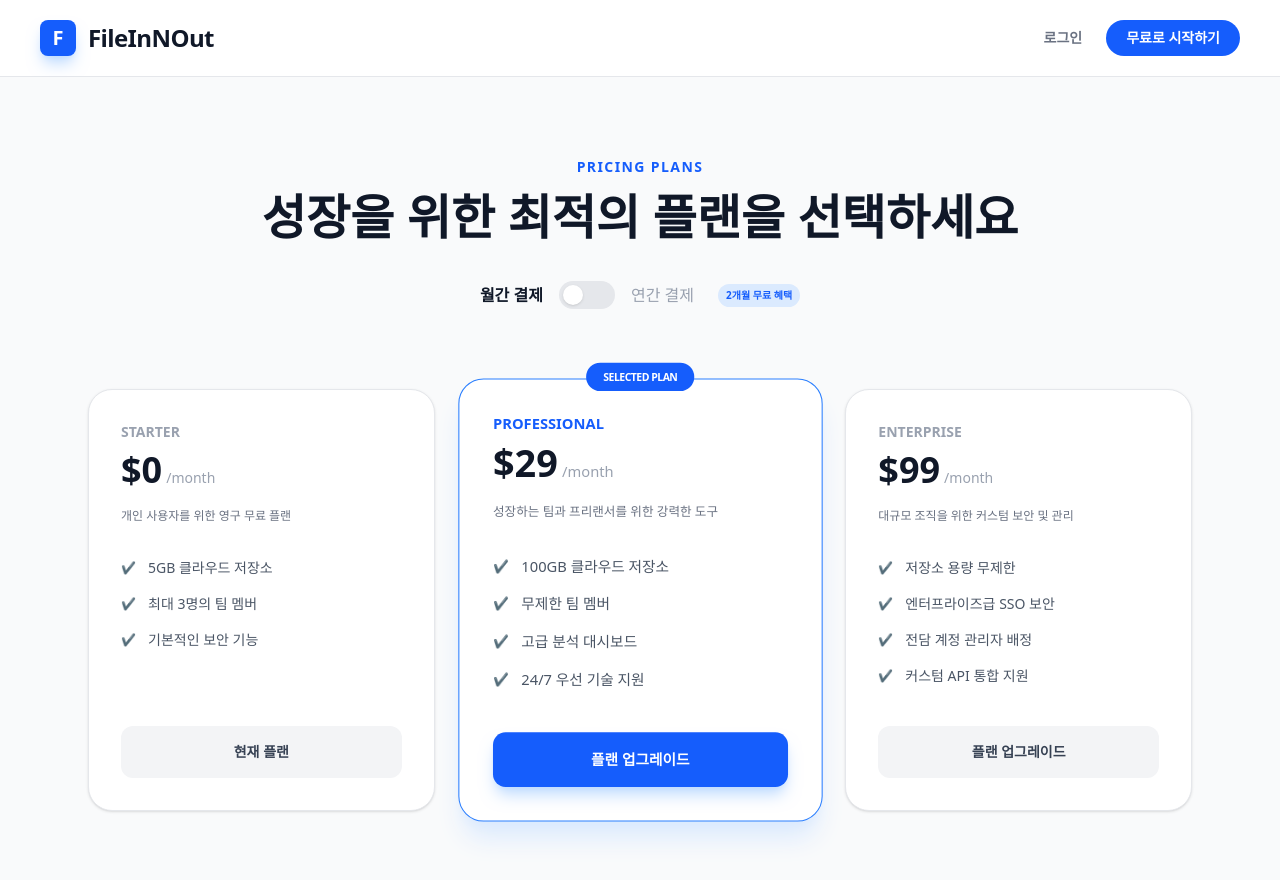
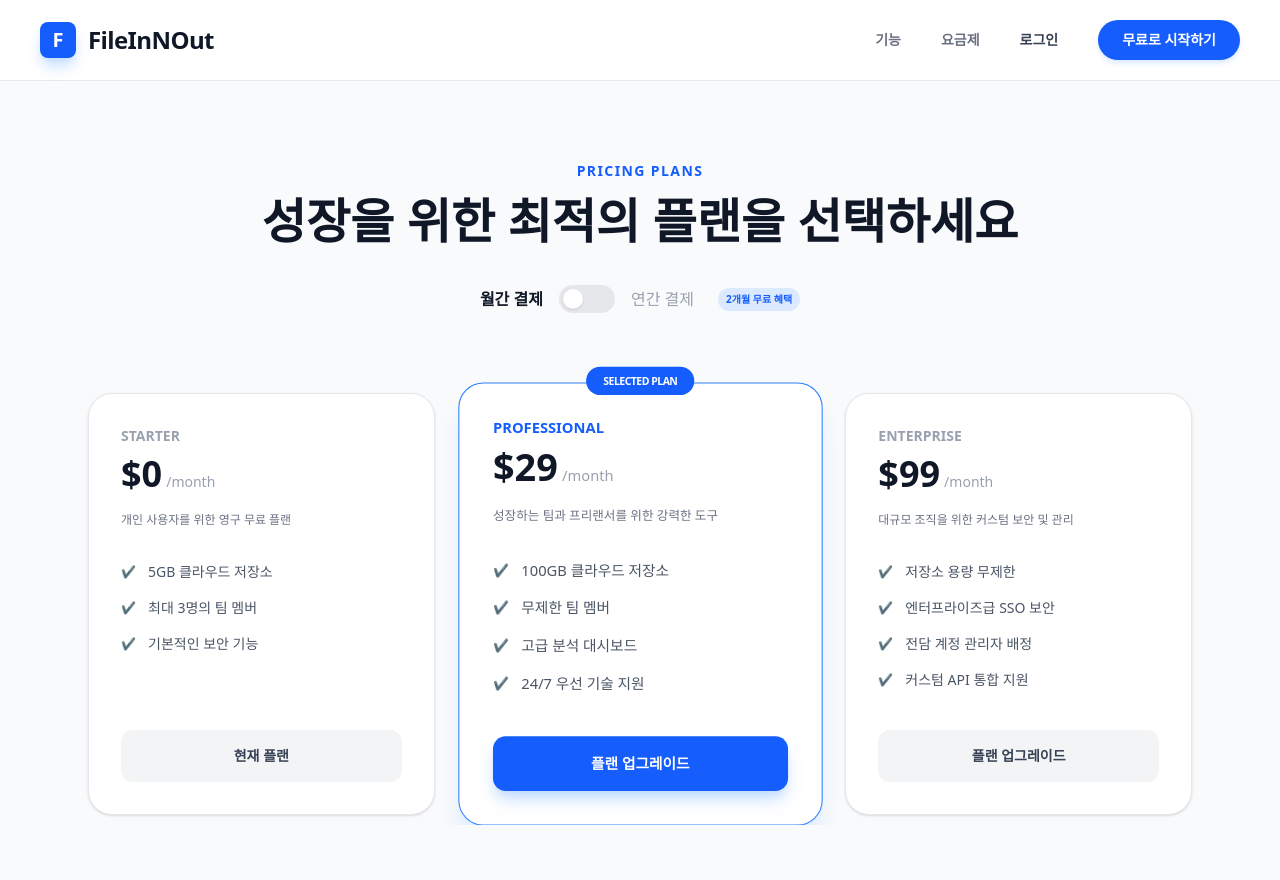
Before and after one commit to Lumisia/vue-test01, a Vue app: page /payment in a window 1280 px wide. Shown: the top 880 px of the page. After the commit the page ends 825 px from the top, so only its background shows below. Built offline with nearby package versions, Linux system fonts and the light colour scheme.

Commit message:
Refactor : 소개 페이지 수정

```diff
--- /dev/null
+++ b/src/components/IntrodHeader.vue
@@ -0,0 +1,37 @@
+<script setup>
+
+</script>
+
+<template>
+    <nav
+      class="flex items-center justify-between px-10 py-5 sticky top-0 bg-white/90 backdrop-blur-md border-b border-gray-200 z-50"
+    >
+      <div class="flex items-center gap-3">
+        <div
+          class="w-9 h-9 bg-blue-600 rounded-lg shadow-lg shadow-blue-200 flex items-center justify-center text-white font-bold text-xl"
+        >
+          F
+        </div>
+        <RouterLink :to="{name : 'intro'}" class="font-bold text-2xl tracking-tight text-gray-900">FileInNOut</RouterLink>
+      </div>
+      <div class="flex items-center gap-10 text-sm font-semibold text-gray-500">
+        <a href="#" class="hover:text-blue-600 transition">기능</a>
+        <RouterLink :to="{ name: 'payment' }" class="hover:text-blue-600 transition"
+          >요금제</RouterLink
+        >
+        <RouterLink :to="{ name: 'login' }" class="text-gray-700 hover:text-blue-600"
+          >로그인</RouterLink
+        >
+        <RouterLink
+          :to="{ name: 'signup' }"
+          class="bg-blue-600 text-white px-6 py-2.5 rounded-full hover:bg-blue-700 transition shadow-md shadow-blue-100"
+        >
+          무료로 시작하기
+        </RouterLink>
+      </div>
+    </nav>
+</template>
+
+<style scoped>
+
+</style>
--- a/src/router/index.js
+++ b/src/router/index.js
@@ -5,7 +5,7 @@ const router = createRouter({
   routes: [
     {
       path: '/',
-      name: 'introduce',
+      name: 'intro',
       component: () => import('../views/IntroduceView.vue'),
       meta: { title: '소개 - FileInNOut', requiresAuth: false },
     },
--- a/src/views/IntroduceView.vue
+++ b/src/views/IntroduceView.vue
@@ -1,34 +1,12 @@
+<script setup>
+import { RouterLink } from 'vue-router'
+import IntrodHeader from '@/components/IntrodHeader.vue';
+</script>
+
 <template>
+  <IntrodHeader></IntrodHeader>
   <div class="min-h-screen bg-gray-50 text-gray-800 font-sans selection:bg-blue-100">
-    <nav
-      class="flex items-center justify-between px-10 py-5 sticky top-0 bg-white/90 backdrop-blur-md border-b border-gray-200 z-50"
-    >
-      <div class="flex items-center gap-3">
-        <div
-          class="w-9 h-9 bg-blue-600 rounded-lg shadow-lg shadow-blue-200 flex items-center justify-center text-white font-bold text-xl"
-        >
-          F
-        </div>
-        <span class="font-bold text-2xl tracking-tight text-gray-900">FileInNOut</span>
-      </div>
-      <div class="flex items-center gap-10 text-sm font-semibold text-gray-500">
-        <a href="#" class="hover:text-blue-600 transition">기능</a>
-        <RouterLink :to="{ name: 'payment' }" class="hover:text-blue-600 transition"
-          >요금제</RouterLink
-        >
-        <RouterLink :to="{ name: 'login' }" class="text-gray-700 hover:text-blue-600"
-          >로그인</RouterLink
-        >
-        <RouterLink
-          :to="{ name: 'signup' }"
-          class="bg-blue-600 text-white px-6 py-2.5 rounded-full hover:bg-blue-700 transition shadow-md shadow-blue-100"
-        >
-          무료로 시작하기
-        </RouterLink>
-      </div>
-    </nav>
-
-    <header class="max-w-5xl mx-auto text-center pt-32 pb-20 px-6">
+    <div class="max-w-5xl mx-auto text-center pt-32 pb-20 px-6">
       <h1 class="text-6xl font-extrabold tracking-tight text-gray-900 mb-8 leading-tight">
         모든 작업을<br />
         <span class="text-blue-600 underline decoration-blue-100 underline-offset-8"
@@ -50,7 +28,7 @@
           간편하게 둘러보기 →
         </p>
       </div>
-    </header>
+    </div>
 
     <section class="max-w-6xl mx-auto px-6 mb-32">
       <div class="bg-white rounded-3xl border border-gray-200 p-3 shadow-2xl shadow-gray-200/50">
@@ -150,7 +128,3 @@
     </footer>
   </div>
 </template>
-
-<script setup>
-import { RouterLink } from 'vue-router'
-</script>
--- a/src/views/PaymentView.vue
+++ b/src/views/PaymentView.vue
@@ -1,15 +1,58 @@
+<script setup>
+import { ref } from 'vue'
+import IntrodHeader from '@/components/IntrodHeader.vue'
+import { useRouter } from 'vue-router'
+
+const router = useRouter()
+const isYearly = ref(false)
+const selectedPlan = ref('Professional') // 기본 선택값
+
+// Pay.vue로 이동하며 데이터 전달
+const goToPay = (plan) => {
+  // 무료 플랜(Starter)은 결제 페이지로 가지 않음
+  if (plan.monthlyPrice === 0) {
+    alert('이미 사용 중인 플랜입니다.')
+    return
+  }
+
+  router.push({
+    name: 'pay',
+    query: {
+      plan: plan.name,
+      price: isYearly.value ? plan.yearlyPrice : plan.monthlyPrice,
+      period: isYearly.value ? '연간' : '월간'
+    }
+  })
+}
+
+const plans = [
+  {
+    name: 'Starter',
+    monthlyPrice: 0,
+    yearlyPrice: 0,
+    description: '개인 사용자를 위한 영구 무료 플랜',
+    features: ['5GB 클라우드 저장소', '최대 3명의 팀 멤버', '기본적인 보안 기능'],
+  },
+  {
+    name: 'Professional',
+    monthlyPrice: 29,
+    yearlyPrice: 24,
+    description: '성장하는 팀과 프리랜서를 위한 강력한 도구',
+    features: ['100GB 클라우드 저장소', '무제한 팀 멤버', '고급 분석 대시보드', '24/7 우선 기술 지원'],
+  },
+  {
+    name: 'Enterprise',
+    monthlyPrice: 99,
+    yearlyPrice: 89,
+    description: '대규모 조직을 위한 커스텀 보안 및 관리',
+    features: ['저장소 용량 무제한', '엔터프라이즈급 SSO 보안', '전담 계정 관리자 배정', '커스텀 API 통합 지원'],
+  },
+]
+</script>
+
 <template>
-  <div class="min-h-screen bg-gray-50 text-gray-800 font-sans pb-20">
-    <nav class="flex items-center justify-between px-10 py-5 bg-white border-b border-gray-200 sticky top-0 z-50">
-      <div class="flex items-center gap-3">
-        <div class="w-9 h-9 bg-blue-600 rounded-lg shadow-lg shadow-blue-200 flex items-center justify-center text-white font-bold text-xl">F</div>
-        <span class="font-bold text-2xl tracking-tight text-gray-900">FileInNOut</span>
-      </div>
-      <div class="flex items-center gap-6 text-sm font-semibold">
-        <RouterLink :to="{ name: 'login' }" class="text-gray-500 hover:text-blue-600">로그인</RouterLink>
-        <RouterLink :to="{ name: 'signup' }" class="bg-blue-600 text-white px-5 py-2 rounded-full hover:bg-blue-700 transition">무료로 시작하기</RouterLink>
-      </div>
-    </nav>
+  <div class="min-h-screen bg-gray-50 text-gray-800 font-sans selection:bg-blue-100">
+    <IntrodHeader></IntrodHeader>
 
     <header class="text-center py-20 px-6">
       <p class="text-blue-600 font-bold text-sm tracking-widest uppercase mb-4">Pricing Plans</p>
@@ -89,54 +132,3 @@
     </section>
   </div>
 </template>
-
-<script setup>
-import { ref } from 'vue'
-import { useRouter } from 'vue-router'
-
-const router = useRouter()
-const isYearly = ref(false)
-const selectedPlan = ref('Professional') // 기본 선택값
-
-// Pay.vue로 이동하며 데이터 전달
-const goToPay = (plan) => {
-  // 무료 플랜(Starter)은 결제 페이지로 가지 않음
-  if (plan.monthlyPrice === 0) {
-    alert('이미 사용 중인 플랜입니다.')
-    return
-  }
-
-  router.push({
-    name: 'pay',
-    query: {
-      plan: plan.name,
-      price: isYearly.value ? plan.yearlyPrice : plan.monthlyPrice,
-      period: isYearly.value ? '연간' : '월간'
-    }
-  })
-}
-
-const plans = [
-  {
-    name: 'Starter',
-    monthlyPrice: 0,
-    yearlyPrice: 0,
-    description: '개인 사용자를 위한 영구 무료 플랜',
-    features: ['5GB 클라우드 저장소', '최대 3명의 팀 멤버', '기본적인 보안 기능'],
-  },
-  {
-    name: 'Professional',
-    monthlyPrice: 29,
-    yearlyPrice: 24,
-    description: '성장하는 팀과 프리랜서를 위한 강력한 도구',
-    features: ['100GB 클라우드 저장소', '무제한 팀 멤버', '고급 분석 대시보드', '24/7 우선 기술 지원'],
-  },
-  {
-    name: 'Enterprise',
-    monthlyPrice: 99,
-    yearlyPrice: 89,
-    description: '대규모 조직을 위한 커스텀 보안 및 관리',
-    features: ['저장소 용량 무제한', '엔터프라이즈급 SSO 보안', '전담 계정 관리자 배정', '커스텀 API 통합 지원'],
-  },
-]
-</script>
```
